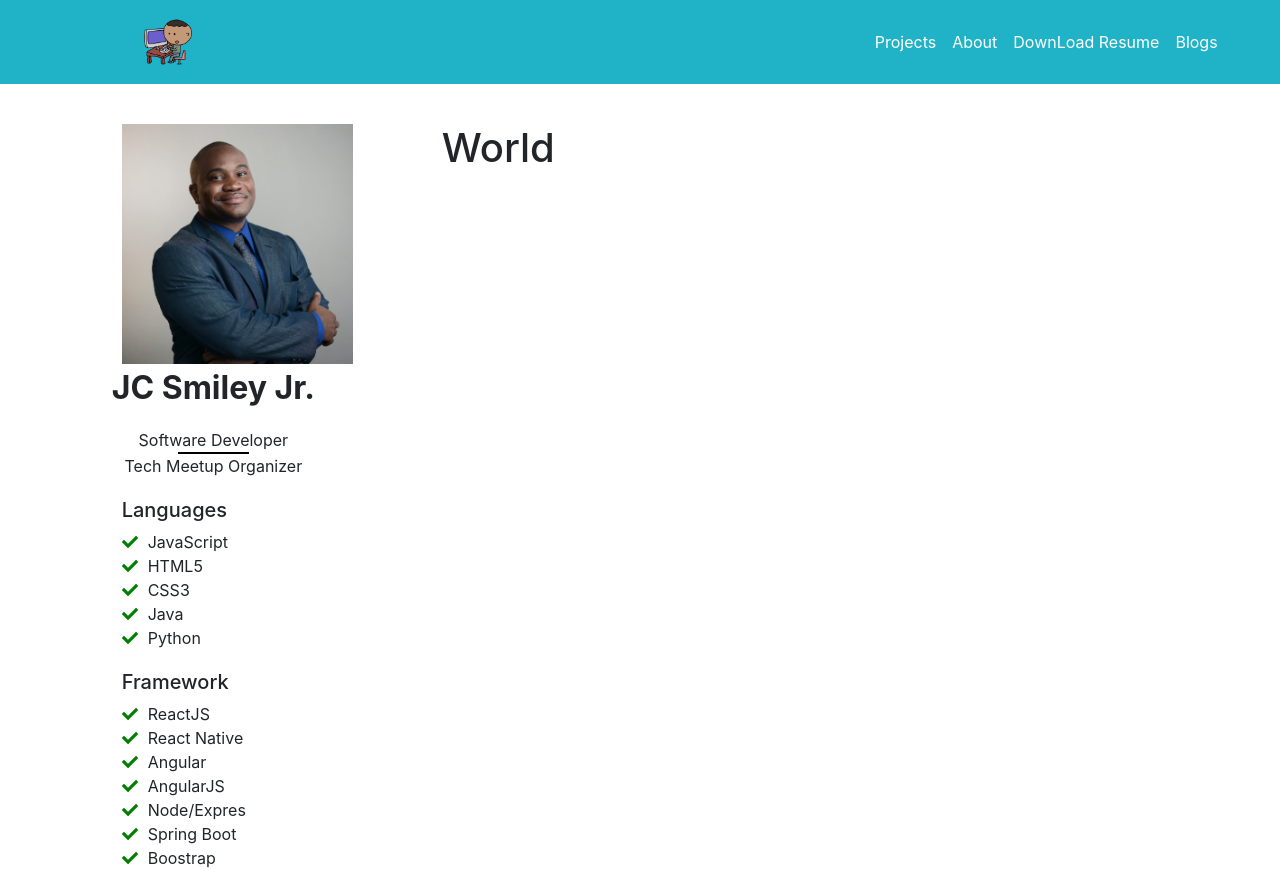
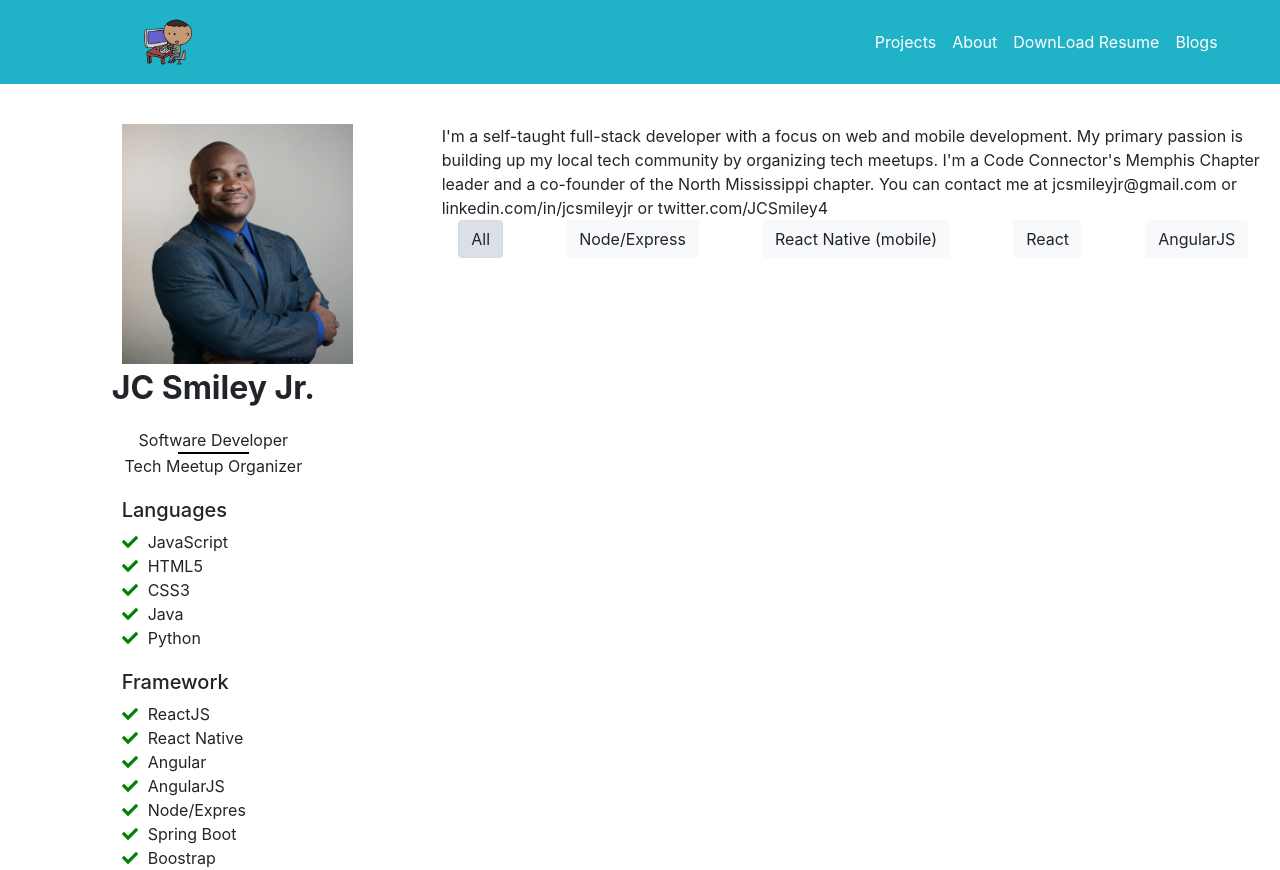
Before and after one commit to jcsmileyjr/Portfolio-v3, a React (Create React App) app in the folder portfolio/: page / in a window 1280 px wide. Built offline with nearby package versions, Linux system fonts and the light colour scheme.

Commit message:
Create initial components for statement & project selection areas

```diff
--- /dev/null
+++ b/portfolio/src/components/project-section/ProjectSection.js
@@ -0,0 +1,25 @@
+import React from 'react';
+import {Container, Row, Col, Image, Button} from 'react-bootstrap';
+
+import './projectSection.scss';
+
+const ProjectSection = () => {
+	return(
+		<Container fluid>
+			<Row>
+				<Col>I'm a self-taught full-stack developer with a focus on web and mobile development. My primary passion is building up my local tech community by organizing tech meetups.
+				I'm a Code Connector's Memphis Chapter leader and a co-founder of the North Mississippi chapter. You can contact me at jcsmileyjr@gmail.com or linkedin.com/in/jcsmileyjr or twitter.com/JCSmiley4
+				</Col>
+			</Row>
+			<Row className="project-selection-section">
+				<Button variant="light" active>All</Button>
+				<Button variant="light">Node/Express</Button>
+				<Button variant="light">React Native (mobile)</Button>
+				<Button variant="light">React</Button>
+				<Button variant="light">AngularJS</Button>
+			</Row>
+		</Container>
+	);
+}
+
+export default ProjectSection;
--- a/portfolio/src/components/project-section/ProjectecSection.js
+++ /dev/null
@@ -1,12 +0,0 @@
-import React from 'react';
-import {Container, Row, Col, Image} from 'react-bootstrap';
-
-const ProjectSection = () => {
-	return(
-		<Container fluid>
-			<h1>World</h1>
-		</Container>
-	);
-}
-
-export default ProjectSection;
--- /dev/null
+++ b/portfolio/src/components/project-section/projectSection.scss
@@ -0,0 +1,6 @@
+
+.project-selection-section {
+    display:flex;
+    justify-content: space-around;
+    align-items: center;
+}
--- a/portfolio/src/pages/portfolio/Portfolio.js
+++ b/portfolio/src/pages/portfolio/Portfolio.js
@@ -4,7 +4,7 @@ import './portfolio.scss';
 
 import Header from '../../components/nav/Header.js';
 import Skills from '../../components/skills/Skills.js';
-import ProjectSection from '../../components/project-section/ProjectecSection.js';
+import ProjectSection from '../../components/project-section/ProjectSection.js';
 
 const Portfolio = () => {
 	return(
```
